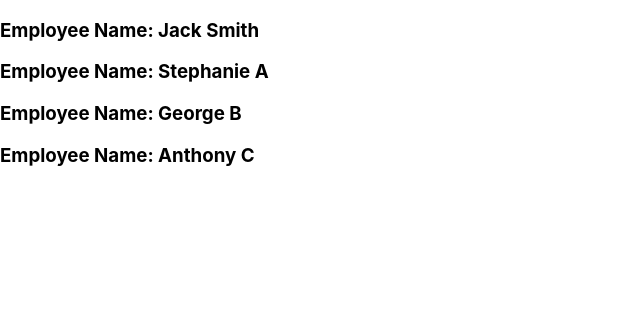
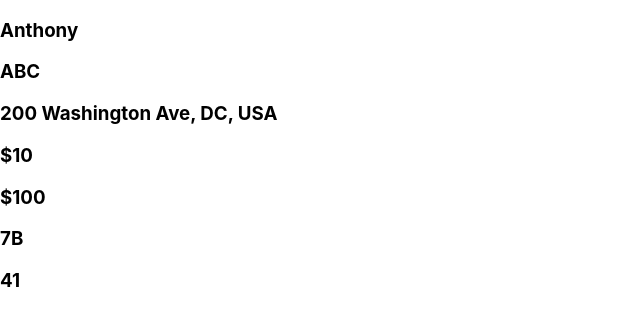
Before and after one commit to benjaminhpham/advanced-react, a React (Create React App) app: page / in a window 1280 px wide. Shown: the top 326 px of the page, without its empty margins (0-640 px from the left). Built offline with nearby package versions, Linux system fonts and the light colour scheme.

Commit message:
finished lesson-4: destructuring in React with complex examples

```diff
--- a/src/App.js
+++ b/src/App.js
@@ -1,12 +1,14 @@
 import "./App.css";
 import App2 from "./lessons/lesson-2/App2";
 import App3 from "./lessons/lesson-3/App3";
+import App4 from "./lessons/lesson-4/App4";
 
 function App() {
   return (
     <>
       {/* <App2 /> */}
-      <App3 />
+      {/* <App3 /> */}
+      <App4 />
     </>
   );
 }
--- /dev/null
+++ b/src/lessons/lesson-4/App4.jsx
@@ -0,0 +1,44 @@
+import React, { useState } from "react";
+
+const employee = {
+  id: "ABC",
+  name: "Anthony",
+  salary: "$10",
+  address: {
+    salary: "$100",
+    street: "200 Washington Ave",
+    country: "USA",
+    state: "DC",
+    zones: {
+      plantZone: "7B",
+      alienZone: "41",
+    },
+  },
+};
+
+export default function App4() {
+  const {
+    name,
+    id,
+    salary: employeeSalary,
+    address: {
+      street,
+      country,
+      state,
+      salary: addressSalary,
+      zones: { plantZone, alienZone },
+    },
+  } = employee;
+
+  return (
+    <div>
+      <h3>{name}</h3>
+      <h3>{id}</h3>
+      <h3>{`${street}, ${state}, ${country}`}</h3>
+      <h3>{employeeSalary}</h3>
+      <h3>{addressSalary}</h3>
+      <h3>{plantZone}</h3>
+      <h3>{alienZone}</h3>
+    </div>
+  );
+}
```
